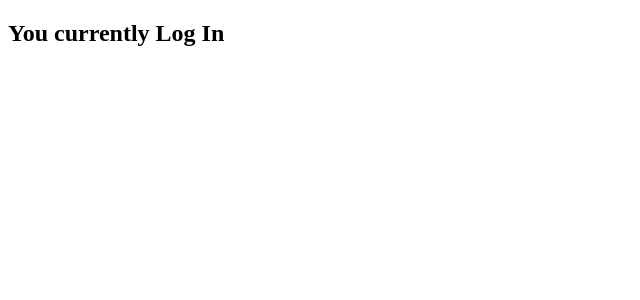
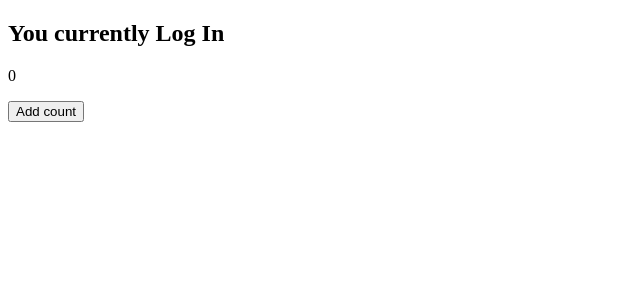
Before and after one commit to Jean-pierre14/reactjs, a React (Create React App) app in the folder views/: page / in a window 1280 px wide. Shown: the top 300 px of the page, without its empty margins (0-640 px from the left). Built offline with nearby package versions, Linux system fonts and the light colour scheme.

Commit message:
Change a state

```diff
--- a/views/src/App.js
+++ b/views/src/App.js
@@ -4,8 +4,17 @@ class App extends React.Component {
   constructor() {
     super()
     this.state = {
-      isStatus: true
+      isStatus: true,
+      count: 0
     }
+    this.handleClick = this.handleClick.bind(this)
+  }
+  handleClick() {
+    this.setState(prevState => {
+      return {
+        count: prevState.count + 1
+      }
+    })
   }
   render() {
     let text
@@ -17,7 +26,8 @@ class App extends React.Component {
     return (
       <div>
         <h2>You currently Log {text}</h2>
-
+        <p>{this.state.count}</p>
+        <button onClick={this.handleClick}>Add count</button>
       </div>
     )
   }
```
